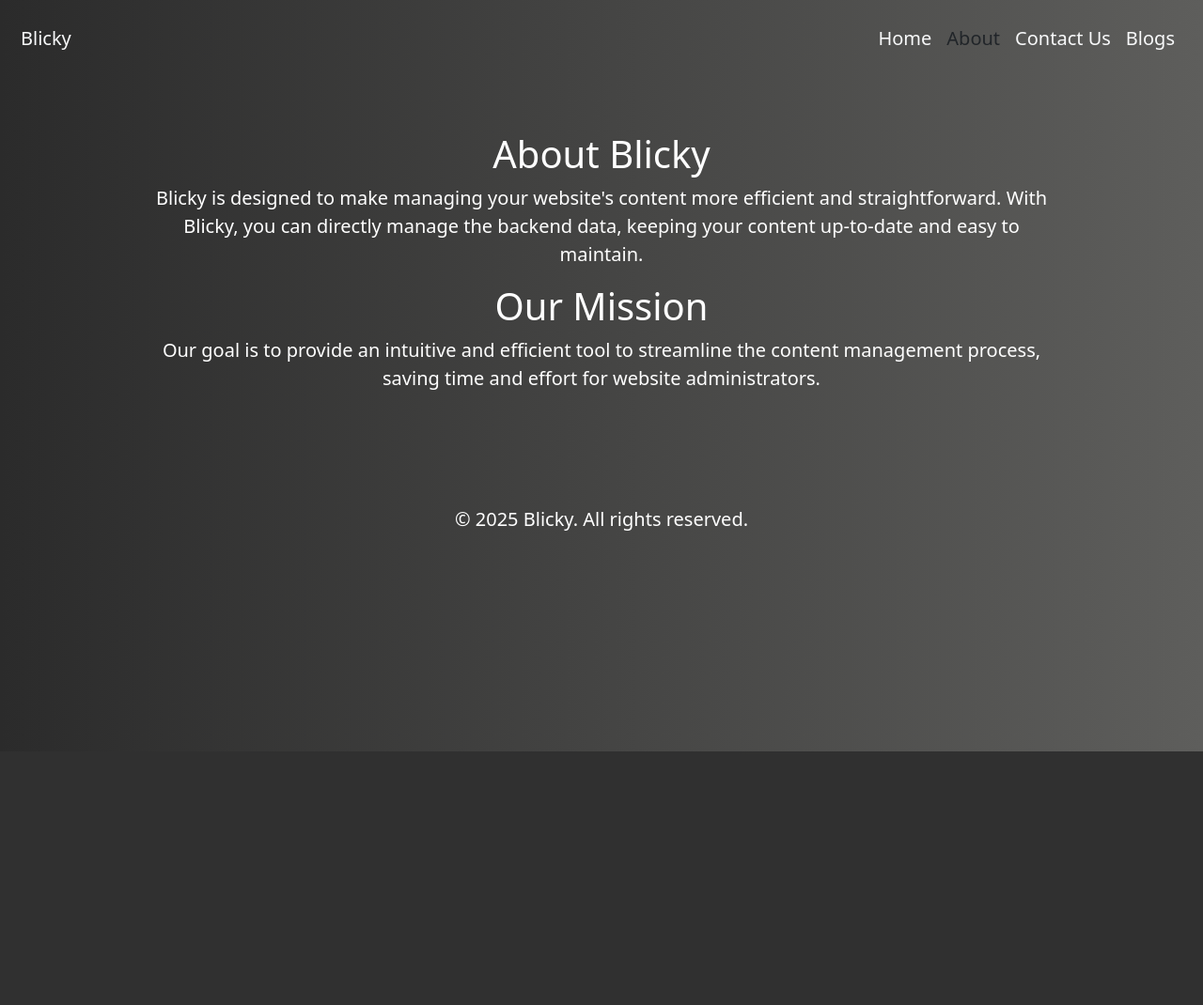
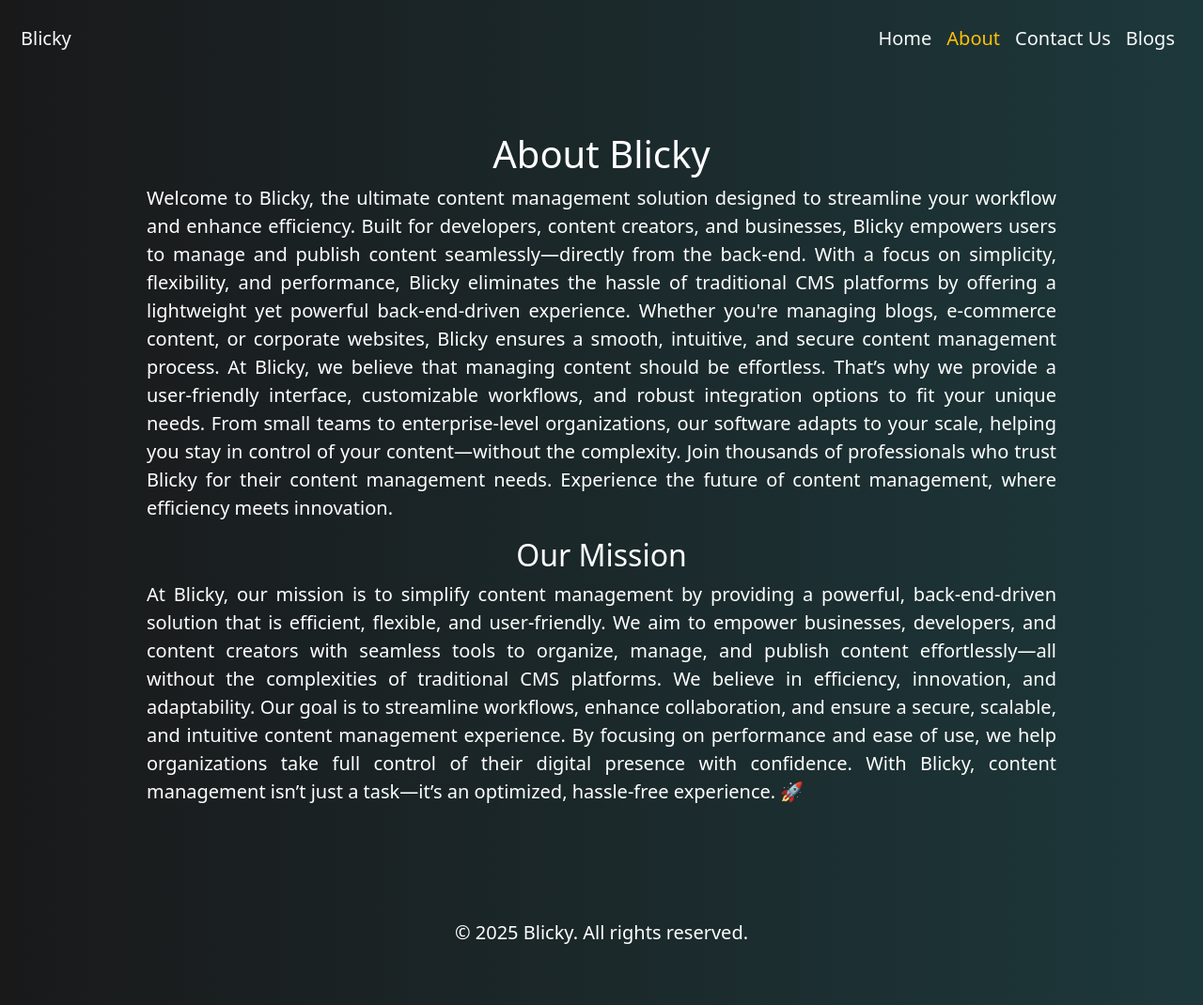
Before and after one commit to theyvraj/cms, a Flask app: page /about in a window 1280 px wide. Shown: the whole page at 94% size. Before the commit the page ends 800 px from the top, so only its background shows below. Run offline with Flask 3, Linux system fonts and the light colour scheme.

Commit message:
modified:   static/style.css 	modified:   templates/about.html 	modified:   templates/blogs.html 	modified:   templates/contact.html 	modified:   templates/homepage.html

```diff
--- a/static/style.css
+++ b/static/style.css
@@ -1,5 +1,5 @@
 body{
-    background-image:linear-gradient(to right,#2b2b2b,#5e5e5c) ;
+    background-image:linear-gradient(to right,#19191a,#1d383b) ;
     color: #fff;
     padding: 10px;
     text-align: center;
--- a/templates/about.html
+++ b/templates/about.html
@@ -21,7 +21,7 @@
                         <a class="nav-link text-light" href="{{ url_for('homepage') }}">Home</a>
                     </li>
                     <li class="nav-item active">
-                        <a class="nav-link text-dark" href="{{ url_for('about') }}">About</a>
+                        <a class="nav-link text-warning" href="{{ url_for('about') }}">About</a>
                     </li>
                     <li class="nav-item">
                         <a class="nav-link text-light" href="{{ url_for('contact') }}">Contact Us</a>
@@ -35,10 +35,20 @@
     </nav>
     <div class="container mt-5">
         <h1>About Blicky</h1>
-        <p>Blicky is designed to make managing your website's content more efficient and straightforward. With Blicky, you can directly manage the backend data, keeping your content up-to-date and easy to maintain.</p>
+        <p style="text-align:justify;">Welcome to Blicky, the ultimate content management solution designed to streamline your workflow and enhance efficiency. Built for developers, content creators, and businesses, Blicky empowers users to manage and publish content seamlessly—directly from the back-end.
 
-        <h1>Our Mission</h1>
-        <p>Our goal is to provide an intuitive and efficient tool to streamline the content management process, saving time and effort for website administrators.</p>
+            With a focus on simplicity, flexibility, and performance, Blicky eliminates the hassle of traditional CMS platforms by offering a lightweight yet powerful back-end-driven experience. Whether you're managing blogs, e-commerce content, or corporate websites, Blicky ensures a smooth, intuitive, and secure content management process.
+
+            At Blicky, we believe that managing content should be effortless. That’s why we provide a user-friendly interface, customizable workflows, and robust integration options to fit your unique needs. From small teams to enterprise-level organizations, our software adapts to your scale, helping you stay in control of your content—without the complexity.
+
+            Join thousands of professionals who trust Blicky for their content management needs. Experience the future of content management, where efficiency meets innovation.</p>
+
+        <h2>Our Mission</h2>
+        <p style="text-align:justify;">At Blicky, our mission is to simplify content management by providing a powerful, back-end-driven solution that is efficient, flexible, and user-friendly. We aim to empower businesses, developers, and content creators with seamless tools to organize, manage, and publish content effortlessly—all without the complexities of traditional CMS platforms.
+
+            We believe in efficiency, innovation, and adaptability. Our goal is to streamline workflows, enhance collaboration, and ensure a secure, scalable, and intuitive content management experience. By focusing on performance and ease of use, we help organizations take full control of their digital presence with confidence.
+
+            With Blicky, content management isn’t just a task—it’s an optimized, hassle-free experience. 🚀</p>
     </div>
 
     <footer class="py-3 mt-5">
--- a/templates/blogs.html
+++ b/templates/blogs.html
@@ -26,7 +26,7 @@
                         <a class="nav-link text-light" href="{{ url_for('contact') }}">Contact Us</a>
                     </li>
                     <li class="nav-item active">
-                        <a class="nav-link text-dark" href="{{ url_for('blogs') }}">Blogs</a>
+                        <a class="nav-link text-warning" href="{{ url_for('blogs') }}">Blogs</a>
                     </li>
                 </ul>
             </div>
--- a/templates/contact.html
+++ b/templates/contact.html
@@ -9,11 +9,9 @@
     <link rel="stylesheet" href="{{ url_for('static', filename='style.css') }}">
 </head>
 <body>
-
-    <!-- Navbar -->
     <nav class="navbar navbar-expand-lg">
         <div class="container-fluid">
-            <a class="navbar-brand" href="#">Blicky</a>
+            <a class="navbar-brand text-light" href="#">Blicky</a>
             <button class="navbar-toggler" type="button" data-bs-toggle="collapse" data-bs-target="#navbarNav" aria-controls="navbarNav" aria-expanded="false" aria-label="Toggle navigation">
                 <span class="navbar-toggler-icon"></span>
             </button>
@@ -26,7 +24,7 @@
                         <a class="nav-link text-light" href="{{ url_for('about') }}">About</a>
                     </li>
                     <li class="nav-item active">
-                        <a class="nav-link text-dark" href="{{ url_for('contact') }}">Contact Us</a>
+                        <a class="nav-link text-warning" href="{{ url_for('contact') }}">Contact Us</a>
                     </li>
                     <li class="nav-item">
                         <a class="nav-link text-light" href="{{ url_for('blogs') }}">Blogs</a>
--- a/templates/homepage.html
+++ b/templates/homepage.html
@@ -18,7 +18,7 @@
             <div class="collapse navbar-collapse" id="navbarNav">
                 <ul class="navbar-nav ms-auto">
                     <li class="nav-item active">
-                        <a class="nav-link text-dark" href="{{ url_for('homepage') }}">Home</a>
+                        <a class="nav-link text-warning" href="{{ url_for('homepage') }}">Home</a>
                     </li>
                     <li class="nav-item">
                         <a class="nav-link text-light" href="{{ url_for('about') }}">About</a>
```
